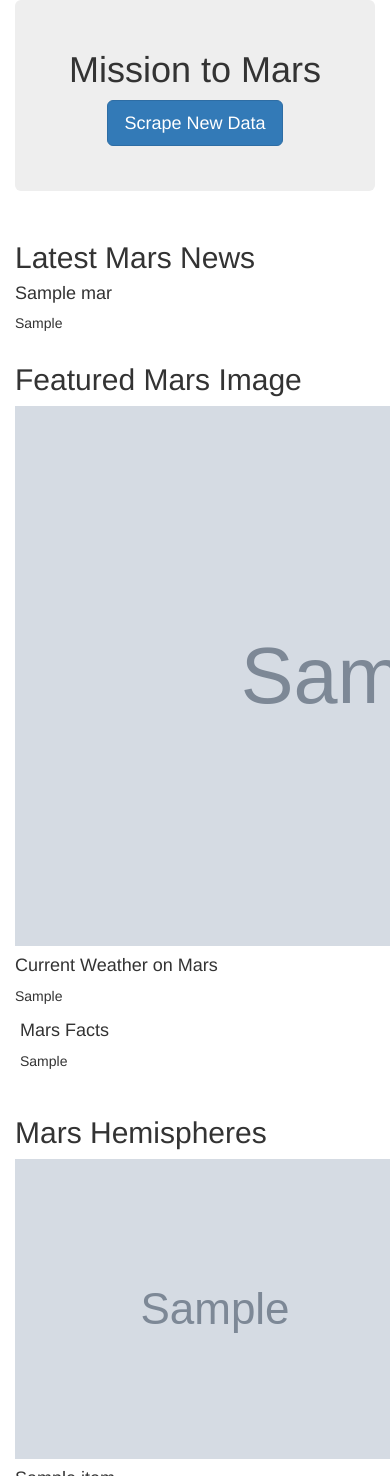
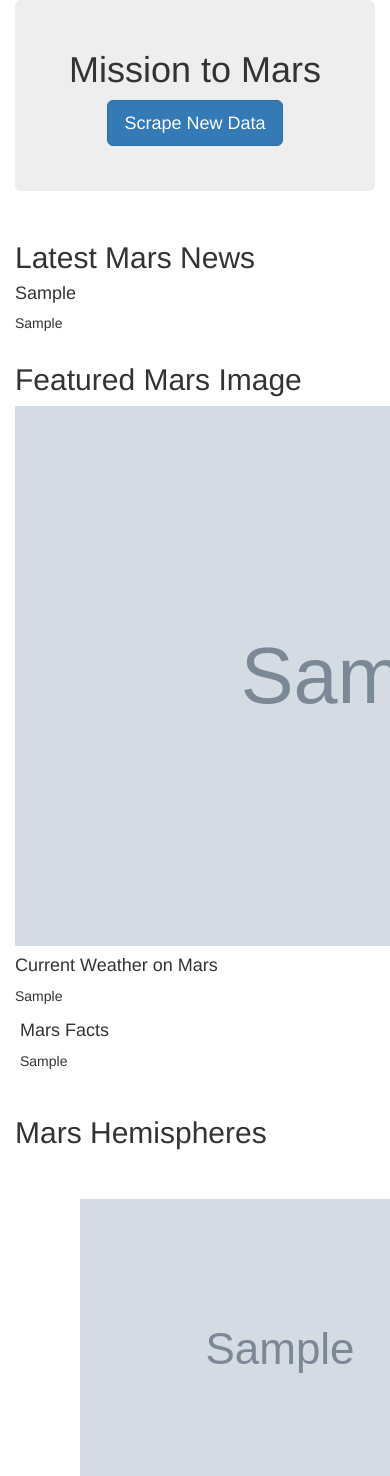
Before and after one commit to ykang0211/web-scraping-challenge, a Flask app: page / in a window 390 px wide; the page is wider, and only the part inside the window is pictured. Shown: the top 1476 px of that part. Run offline with Flask 2, Linux system fonts and the light colour scheme; grey boxes marked "Sample" are stand-in pictures; a database or web service that is not in the repository returns one stand-in record (values such as "Sample title"); some libraries are stand-ins or nearby versions.

Commit message:
homework finalized

```diff
--- a/Missions_to_Mars/Instructions/templates/index.html
+++ b/Missions_to_Mars/Instructions/templates/index.html
@@ -20,7 +20,7 @@
     <div class="row">
       <div class="col-lg-12">
           <h2>Latest Mars News</h2>
-          <h4>{{ mars.news_title }}</h4>
+          <h4>{{ mars.news_t }}</h4>
           <p>{{ mars.news_p }}</p>
       </div>
   </div>
@@ -28,7 +28,7 @@
   <div class="row">
       <div class="col-lg-8 col-sm-12">
           <h2>Featured Mars Image</h2>
-          <img class="featured-image" src= {{mars.src}} style="width: 720px; display: block;">
+          <img class="featured-image" src= "{{ mars.src }}" style="width: 720px; display: block;">
       </div>
       <div class="col-lg-4 col-sm-12">
           <div class="card">
@@ -48,46 +48,11 @@
 
   <h2>Mars Hemispheres</h2>
 
-  <div class="row">
-      <div class="col-md-6 col-sm-12">
-          <div class="card" style="width:30rem;">
-              <img class="card-img-top" src={{mars.src_h[0].img_url}}>
-              <div class="card-body">
-                  <h4>{{mars.src_h[0].title}}</h4>
-              </div>
-          </div>
-      </div>
-      <div class="col-md-6 col-sm-12">
-          <div class="card" style="width:30rem;">
-              <img class="card-img-top" src={{mars.src_h[1]}}>
-              <div class="card-body">
-                  <h4>{{ mars.src_h[1].title }}</h4>
-              </div>
-          </div>
-      </div>
-  </div>
 
-  <div class="row">
-        <div class="col-md-6 col-sm-12">
-            <div class="card" style="width:30rem;">
-              <img class="card-img-top" src={{mars.src_h[2]}}>
-              <div class="card-body">
-                  <h4>{{ mars.src_h[2].soup }}</h4>
-              </div>
-            </div>
-        </div>
-        <div class="col-md-6 col-sm-12">
-            <div class="card" style="width:30rem;">
-              <img class="card-img-top" src={{mars.src_h[3]}}>
-              <div class="card-body">
-                  <h4>{{ mars.src_h[3].title_text }}</h4>
-              </div>
-            </div>
-        </div>
-    </div>
+
 
     <!-- Try this code to see hemi working -->
-    {% for item in mars.hemispheres %}
+    {% for item in mars.src_h %}
     <div class="col-md-6">
         <div class="card text-white bg-dark" style="margin: 50px;">
             <img class="card-img-top" src="{{ item.img_url }}" />
```
Also changed, not shown: Missions_to_Mars/Instructions/scrape_mars.py (+18 -8 lines), Missions_to_Mars/Instructions/app.py (line endings or trailing spaces), Missions_to_Mars/Instructions/screenshot1.png (added), Missions_to_Mars/Instructions/screenshot2.png (added), Missions_to_Mars/Instructions/screenshot3.png (added), 1 other file.
